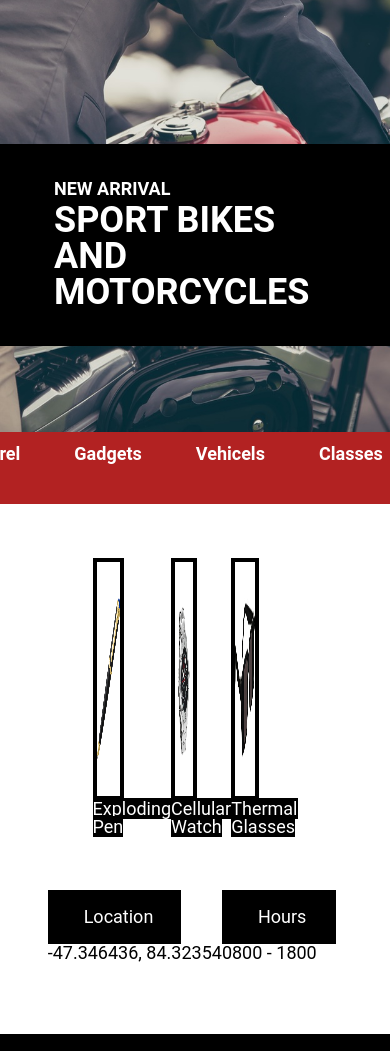
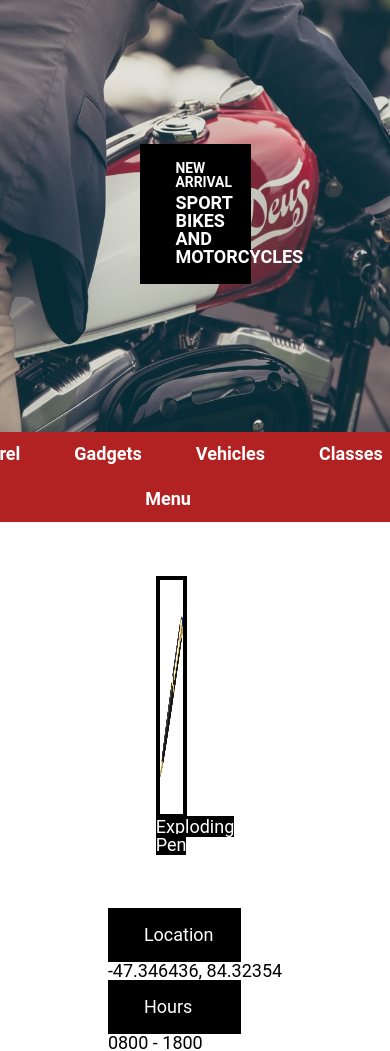
Before and after one commit to andy6491/Secret-Agent-Supply, a plain HTML site: page index.html in a window 390 px wide. Shown: the part 60-1111 px from the top of the page. Drawn offline with Linux system fonts and the light colour scheme.

Commit message:
Resizing CSS.

```diff
--- a/index.html
+++ b/index.html
@@ -24,11 +24,11 @@
     </div>
       <!--navigation-->
       <nav>
-        <ul class="container">
+        <ul class="container list">
           <li>Eyewear</li>
           <li>Apparel</li>
           <li>Gadgets</li>
-          <li>Vehicels</li>
+          <li>Vehicles</li>
           <li>Classes</li>
           <li>Contact</li>
         </ul>
@@ -46,13 +46,13 @@
             </div>
             <span class="description">Exploding Pen</span>
           </div>
-          <div class="product">
+          <div class="product watch">
             <div class="product-image">
             <img src="resources/images/watch.png" />
           </div>
           <span class="description">Cellular Watch</span>
         </div>
-        <div class="product">
+        <div class="product glasses">
           <div class="product-image">
             <img src="resources/images/glasses.png" />
           </div>
--- a/resources/css/style.css
+++ b/resources/css/style.css
@@ -145,7 +145,51 @@ footer {
 
 /*media*/
 @media only screen and (max-width: 1024px) {
-  .mobile-nav li {
+  .mobile-nav ul {
+    display: block;
+    text-align: center;
+  }
+
+    ul {
+      display: none;
+    }
+
+    .product {
+      width: 47%;
+    }
+
+    .glasses {
+      display: none;
+    }
+}
+
+@media only screen and (max-width: 470px) {
+  .headline {
+    padding: 1rem 2rem;
+    width: 10%;
+    bottom: 0rem;
+  }
+  .headline h4 {
+    font-size: 0.77rem;
+  }
+
+  .headline h1 {
+    font-size: 1rem;
+  }
+
+  .watch {
     display: none;
   }
+
+  .product{
+    width: 97%;
+  }
+
+  .business-info {
+    display: block;
+  }
+
+  footer .container {
+    text-align: center;
+  }
 }
```
